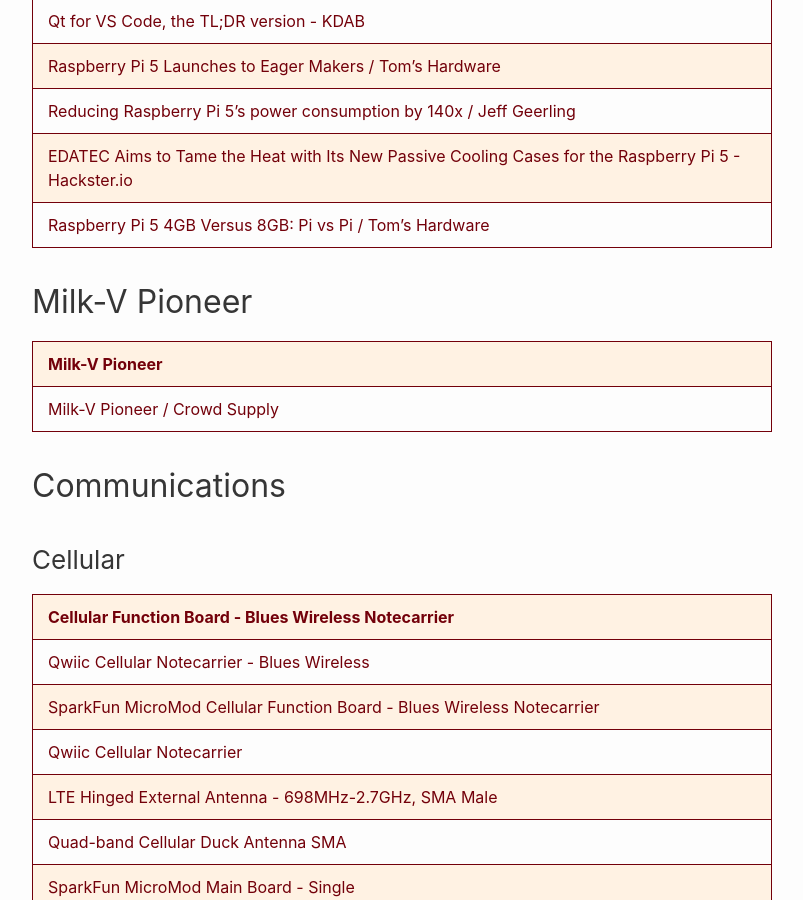
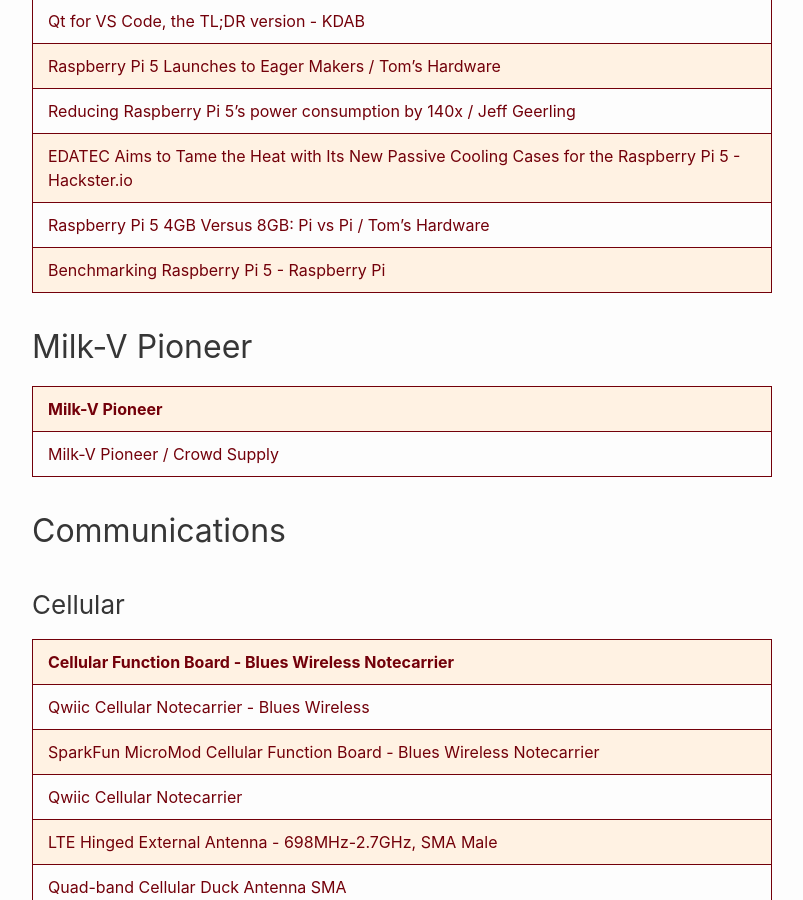
Before and after one commit to RalphHightower/RalphHightower, a Jekyll site: the page built from HardwareProjects.md, in a window 1280 px wide and 900 px high, scrolled down 7690 px. Shown: the whole window, without its empty margins (238-1041 px from the left). Built offline with Jekyll 4.4.1, drawn with Linux system fonts in a browser that asks for light colours; our own code applies the rules of GitHub Pages for plain Markdown files.

Commit message:
[docs](doc): HardwareProjects(extended description)

```diff
--- a/HardwareProjects.md
+++ b/HardwareProjects.md
@@ -154,6 +154,7 @@ Expansion options
 | [Reducing Raspberry Pi 5's power consumption by 140x / Jeff Geerling](https://www.jeffgeerling.com/blog/2023/reducing-raspberry-pi-5s-power-consumption-140x ) |
 | [EDATEC Aims to Tame the Heat with Its New Passive Cooling Cases for the Raspberry Pi 5 - Hackster\.io](https://www.hackster.io/news/edatec-aims-to-tame-the-heat-with-its-new-passive-cooling-cases-for-the-raspberry-pi-5-b8eb12804185 ) |
 | [Raspberry Pi 5 4GB Versus 8GB: Pi vs Pi / Tom's Hardware](https://www.tomshardware.com/raspberry-pi/raspberry-pi-5-4gb-versus-8gb ) |
+| [Benchmarking Raspberry Pi 5 - Raspberry Pi](https://www.raspberrypi.com/news/benchmarking-raspberry-pi-5/ ) |
 
 ## Milk-V Pioneer
 
```
